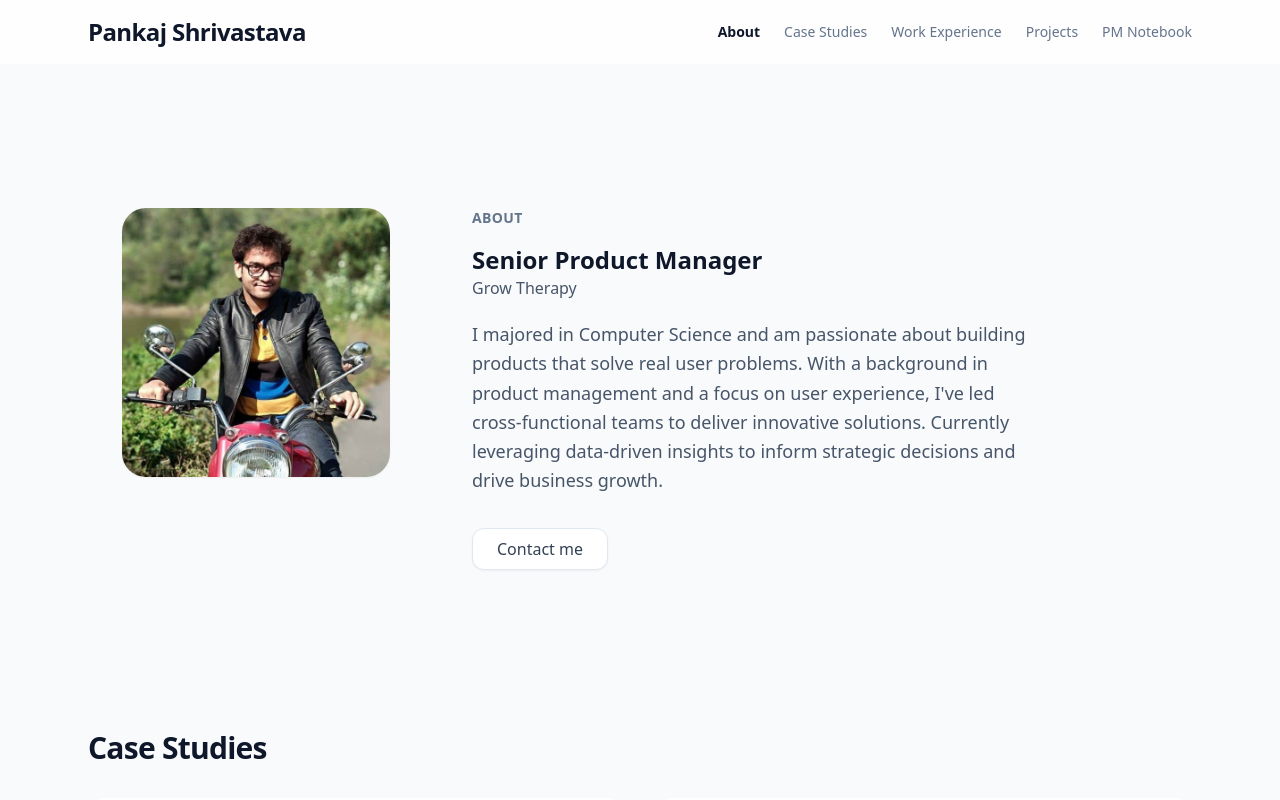
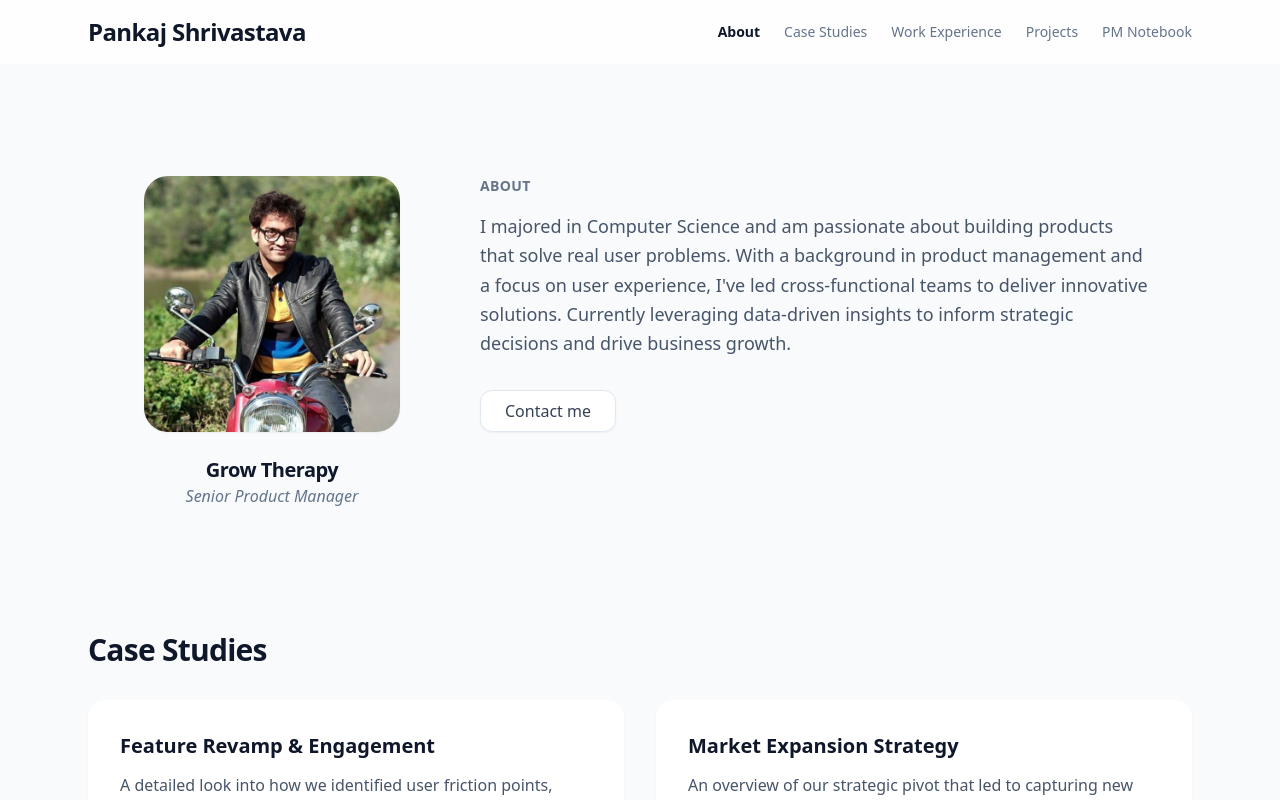
Before and after one commit to Pankaj-Shrivastava/my-portfolio-project, a React (Vite) app: page / in a window 1280 px wide. Shown: the top 800 px of the page. Built offline with nearby package versions, Linux system fonts and the light colour scheme; the HTML template or start-up script is replaced by a standard one.

Commit message:
spacing fix

```diff
--- a/src/components/Hero.jsx
+++ b/src/components/Hero.jsx
@@ -3,7 +3,7 @@ import React from 'react'
 export default function Hero() {
 
   return (
-    <section className="grid grid-cols-1 md:grid-cols-3 gap-12 items-start py-10 md:py-20">
+    <section className="container mx-auto px-6 grid grid-cols-1 md:grid-cols-3 gap-12 items-start py-6 md:py-12">
       <div className="order-first md:col-span-1">
         <div className="w-5/6 md:w-4/5 mx-auto aspect-square bg-white rounded-3xl border border-slate-200 shadow-sm relative overflow-hidden">
           <img
@@ -12,12 +12,14 @@ export default function Hero() {
             className="w-full h-full object-cover"
           />
         </div>
+        <div className="mt-6 text-center">
+          <h3 className="text-xl font-bold text-slate-900 tracking-tight">Grow Therapy</h3>
+          <p className="text-slate-500 font-medium italic mt-1">Senior Product Manager</p>
+        </div>
       </div>
       <div className="flex flex-col md:col-span-2">
         <p className="text-sm font-semibold text-slate-500 uppercase tracking-wide mb-4">About</p>
-        <h2 className="text-2xl font-bold text-slate-900 mb-1">Senior Product Manager</h2>
-        <p className="text-slate-600 font-medium mb-6">Grow Therapy</p>
-        <p className="text-lg text-slate-600 leading-relaxed max-w-xl mb-8">
+        <p className="text-lg text-slate-600 leading-relaxed max-w-prose mb-8">
           I majored in Computer Science and am passionate about building products that solve real user problems. With a background in product management and a focus on user experience, I've led cross-functional teams to deliver innovative solutions. Currently leveraging data-driven insights to inform strategic decisions and drive business growth.
         </p>
         <button className="px-6 py-3 bg-white border border-slate-200 hover:border-slate-300 hover:bg-slate-50 text-slate-700 font-medium rounded-xl shadow-sm transition-all duration-300 w-fit">Contact me</button>
```
